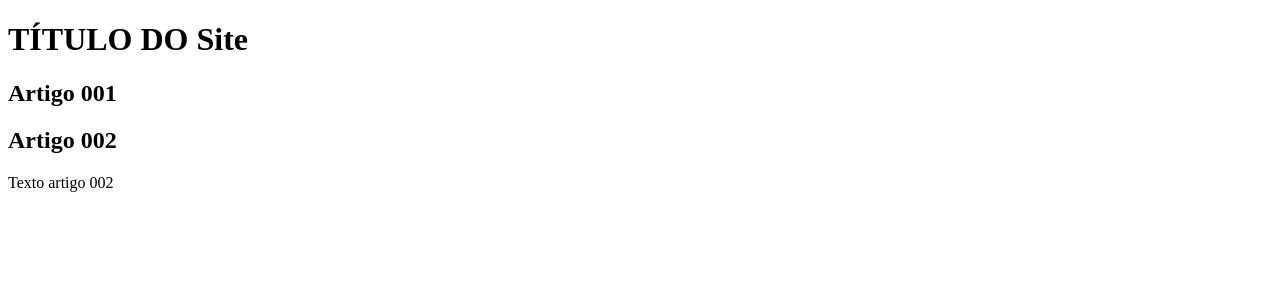
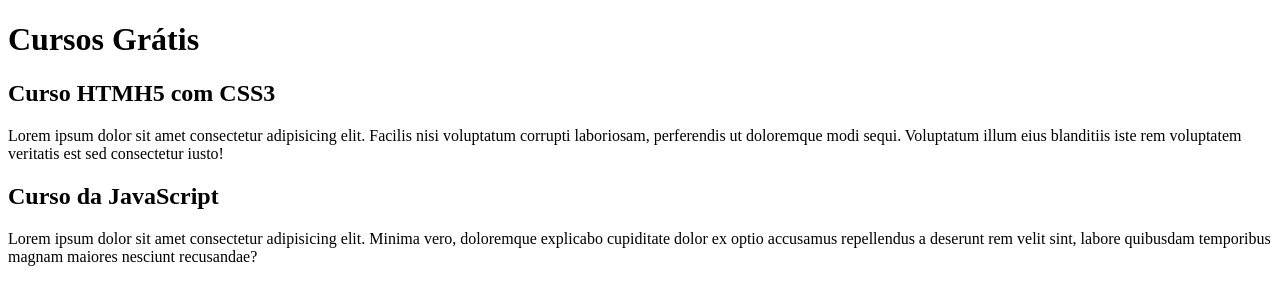
Before and after one commit to joapalima91/projeto-site, a plain HTML site: page index.html in a window 1280 px wide. Drawn offline with Linux system fonts and the light colour scheme.

Commit message:
comecei a escrever conteudo

```diff
--- a/index.html
+++ b/index.html
@@ -9,15 +9,15 @@
 <body>
     <main>
         <header>
-            <h1>TÍTULO DO Site</h1>
+            <h1>Cursos Grátis</h1>
         </header>
         <article>
-            <h2>Artigo 001</h2>
+            <h2>Curso HTMH5 com CSS3</h2>
+            <p>Lorem ipsum dolor sit amet consectetur adipisicing elit. Facilis nisi voluptatum corrupti laboriosam, perferendis ut doloremque modi sequi. Voluptatum illum eius blanditiis iste rem voluptatem veritatis est sed consectetur iusto!</p>
         </article>
         <article>
-            <h2>Artigo 002</h2>
-
-            <p>Texto artigo 002</p>
+            <h2>Curso da JavaScript</h2>
+            <p>Lorem ipsum dolor sit amet consectetur adipisicing elit. Minima vero, doloremque explicabo cupiditate dolor ex optio accusamus repellendus a deserunt rem velit sint, labore quibusdam temporibus magnam maiores nesciunt recusandae?</p>
         </article>
     </main>
 </body>
```
